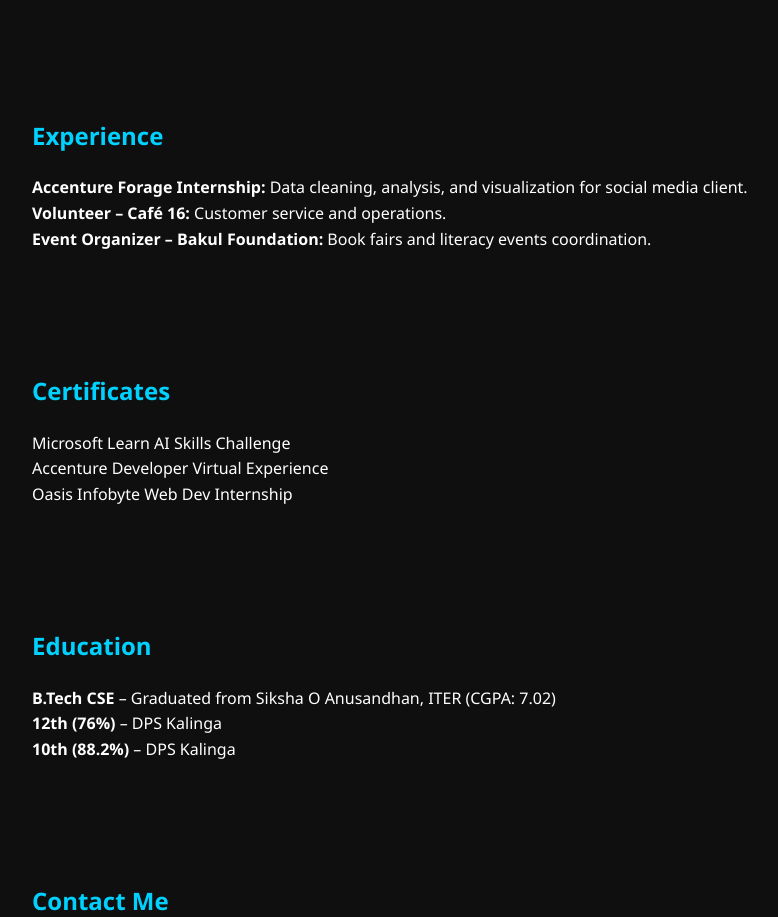
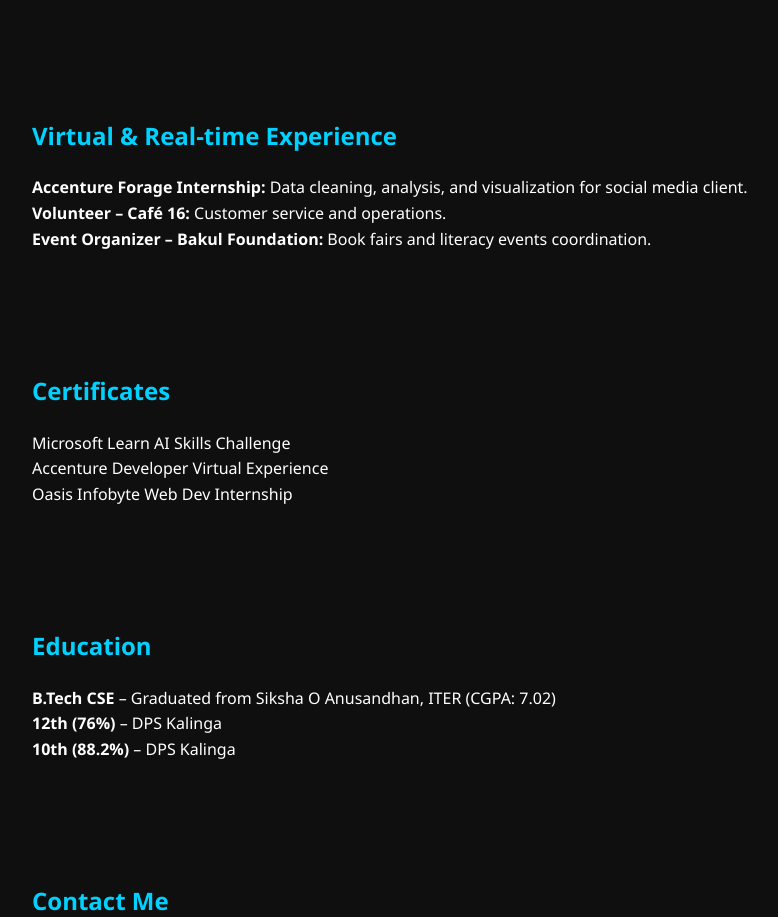
Before and after one commit to Trishna277/Trishna277.github.io, a plain HTML site: page index.html in a window 1280 px wide. Shown: the part 2110-3027 px from the top of the page, without its empty margins (128-906 px from the left). Drawn offline with Linux system fonts and the light colour scheme.

Commit message:
Updated heading under virtual & real-time experience section

```diff
--- a/index.html
+++ b/index.html
@@ -126,7 +126,7 @@
 
   <!-- Experience Section -->
   <section id="virtual & real-time experience">
-    <h2>Experience</h2>
+    <h2>Virtual & Real-time Experience</h2>
     <ul>
       <li><strong>Accenture Forage Internship:</strong> Data cleaning, analysis, and visualization for social media client.</li>
       <li><strong>Volunteer – Café 16:</strong> Customer service and operations.</li>
```
